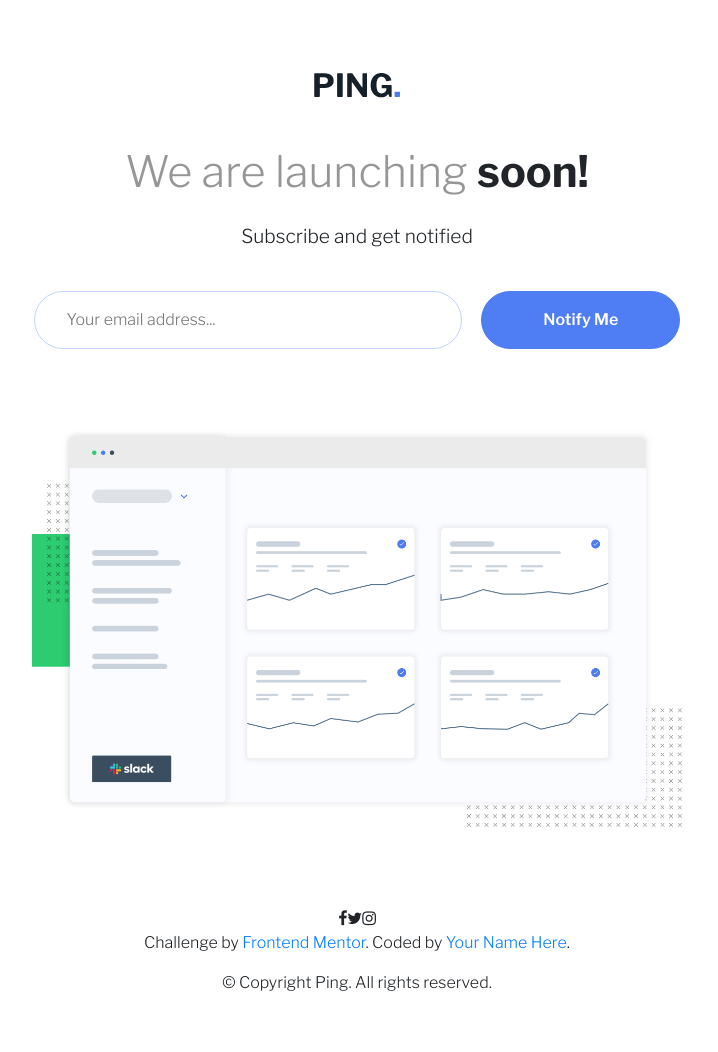
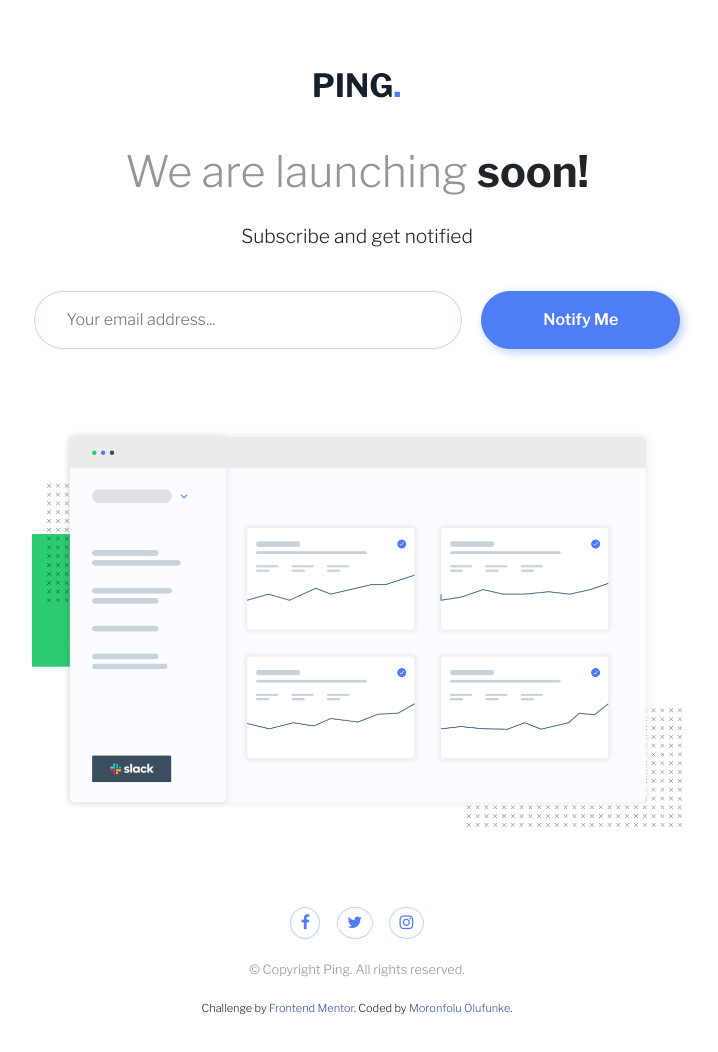
Before and after one commit to MoeRayo/ping-coimg-soon-page, a plain HTML site: page index.html in a window 1280 px wide. Shown: the whole page, without its empty margins (283-1001 px from the left). Drawn offline with nearby package versions, Linux system fonts and the light colour scheme.

Commit message:
finished up the design for larfge screen objects

```diff
--- a/css/style.css
+++ b/css/style.css
@@ -32,31 +32,36 @@ input{
     font-weight: 600;
     background-color: hsl(223, 87%, 63%);
     border: 1px solid hsl(223, 87%, 63%);
+    box-shadow: 3px 3px 8px 1px hsl(223, 100%, 88%);
+}
+#btn:hover, #btn:active{
+    background-color:  hsl(223, 91%, 71%);
+    border: 1px solid hsl(223, 91%, 71%);
 }
 #image{
     margin: 5rem auto;
 }
-#svg{
-    /* background-color: ; */
+.icon{
+    display: inline-block;
+    margin-right: .8rem;
+    padding: .2rem .6rem;
+    border: 1px solid hsl(223, 100%, 88%);
+    border-radius: 50%;
 }
-/* #container{
-
-    width: 50%;
-    margin: 0 auto;
-    text-align: center;
-    padding: 5rem 0;
-
-} */
-/*
-p{
-    padding: .3rem 0 1rem 0;
+.icon:nth-last-of-type(1){
+    margin-right: 0;
 }
-input{
-    padding: .6rem .3rem;
+.fa{
+    color: hsl(223, 87%, 63%);
 }
-.email{
-    width: 35%;
+.copyright{
+    color: hsl(0, 0%, 59%);
+    font-size: .8rem;
+    margin: 1.3rem 0;
 }
-.btn{
-    width: 23%;
-} */
+.attribution {
+    font-size: 11px;
+}
+.attribution a {
+    color: hsl(228, 45%, 44%);
+}
--- a/index.html
+++ b/index.html
@@ -14,8 +14,7 @@
 
   <!-- Feel free to remove these styles or customise in your own stylesheet 👍 -->
   <!-- <style>
-    .attribution { font-size: 11px; text-align: center; }
-    .attribution a { color: hsl(228, 45%, 44%); }
+
   </style> -->
 </head>
 <body>
@@ -32,25 +31,16 @@
       <main>
       <img id="image" src="images/illustration-dashboard.png" class="img-fluid d-block" width="650" >
       <footer>
-        <i class="fa fa-facebook-f"></i><i class="fa fa-twitter"></i><i class="fa fa-instagram"></i>
+        <div class="icon"><i class="fa fa-facebook-f"></i></div>
+        <div class="icon"><i class="fa fa-twitter"></i></div>
+        <div class="icon"><i class="fa fa-instagram"></i></div>
+       <p class="copyright">&copy; Copyright Ping. All rights reserved.</p>
+       <p class="attribution">Challenge by
+         <a href="https://www.frontendmentor.io?ref=challenge" target="_blank">Frontend Mentor</a>.
+        Coded by <a href="https://github.com/MoeRayo">Moronfolu Olufunke</a>.
+      </p>
       </footer>
-
-      <p> Challenge by <a href="https://www.frontendmentor.io?ref=challenge" target="_blank">Frontend Mentor</a>.
-        Coded by <a href="#">Your Name Here</a>.</p>
-
       </main>
-
-
-
-
-
-      &copy; Copyright Ping. All rights reserved.
-
-      <footer>
-        <p class="attribution">
-
-        </p>
-      </footer>
   </div>
   <script src="js/jquery-3.4.1.min.js"></script>
   <script src="js/bootstrap.min.js"></script>
```
